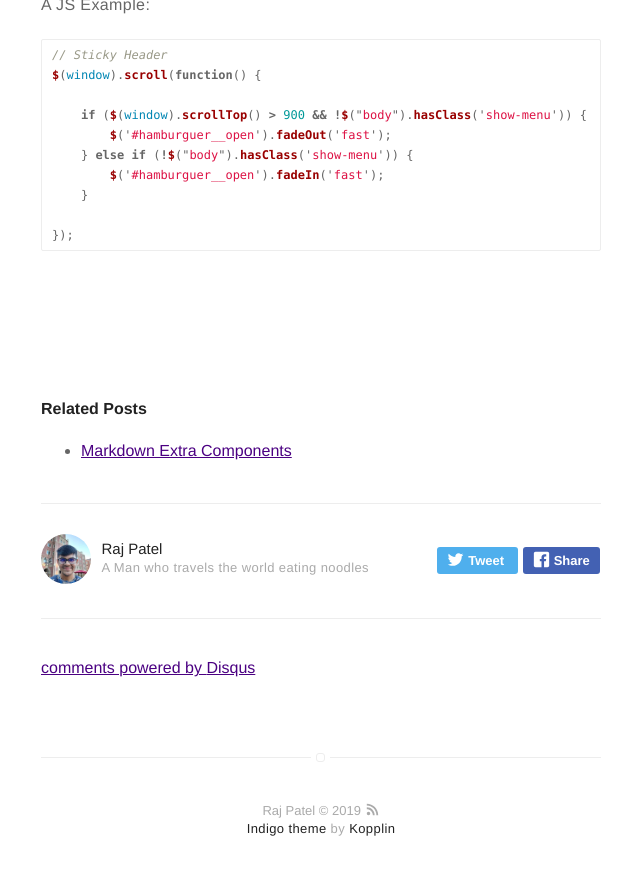
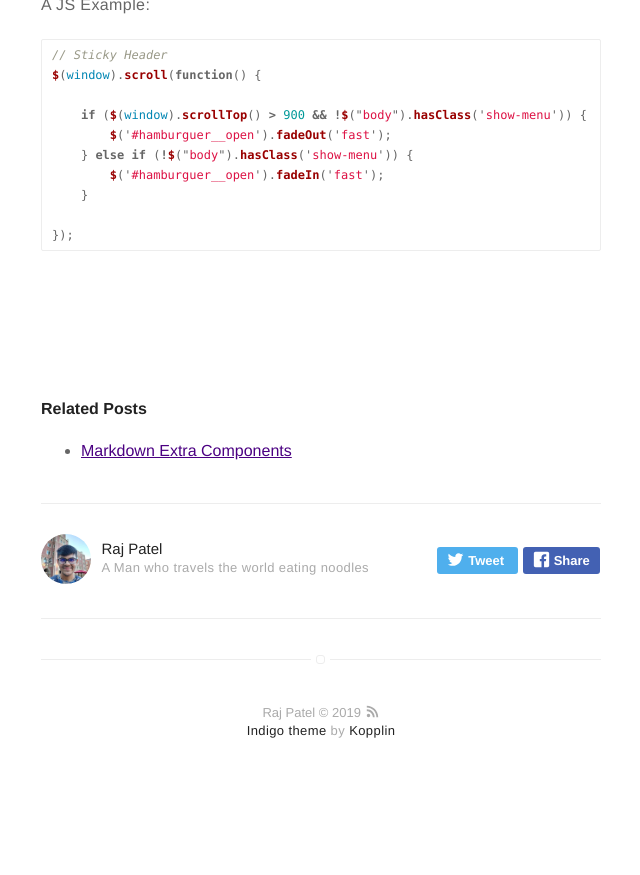
Before and after one commit to Raj1998/Raj1998.github.io, a Jekyll site: the page built from _posts/2016-02-24-markdown-common-elements.markdown, in a window 1280 px wide and 900 px high, scrolled down 5125 px. Shown: the top 875 px of the window, without its empty margins (319-959 px from the left). Built offline with Jekyll 4.4.1, drawn with Linux system fonts in a browser that asks for light colours; comment, search, counter and statistics services are not loaded; after the commit the page ends 5927 px from its top, so only the background shows below that; part of the change alters nothing that is shown.

Commit message:
removed comments

```diff
--- a/_config.yml
+++ b/_config.yml
@@ -31,7 +31,8 @@ permalink: /:title/
 # if you don't want comments in your posts, leave categories empty
 disqus:
   shortname: mydisqus # enter this from your disqus account
-  categories: [blog, project] # only show disqus for posts that have these categories
+  # categories: [blog, project] # only show disqus for posts that have these categories
+  categories: []
 
 # if you don't have any of social below, comment the line
 facebook: raj214patel
```
